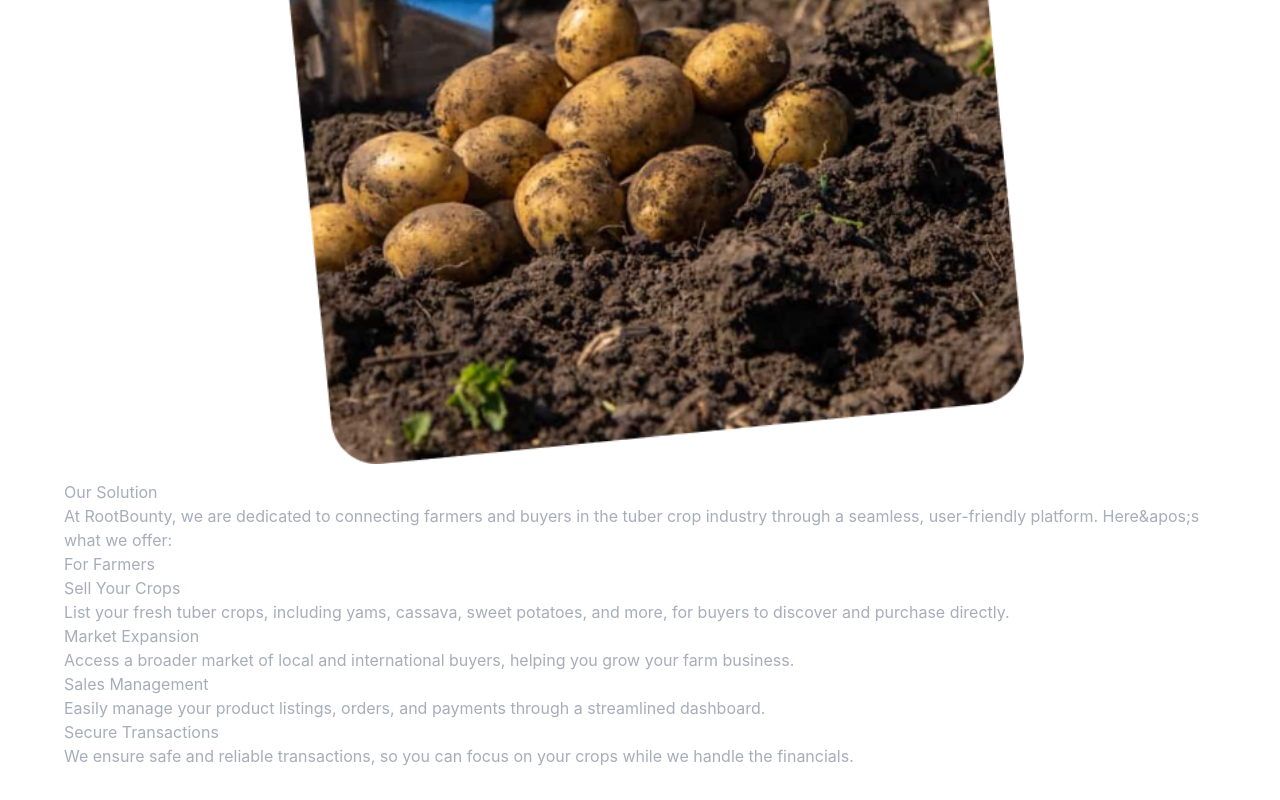
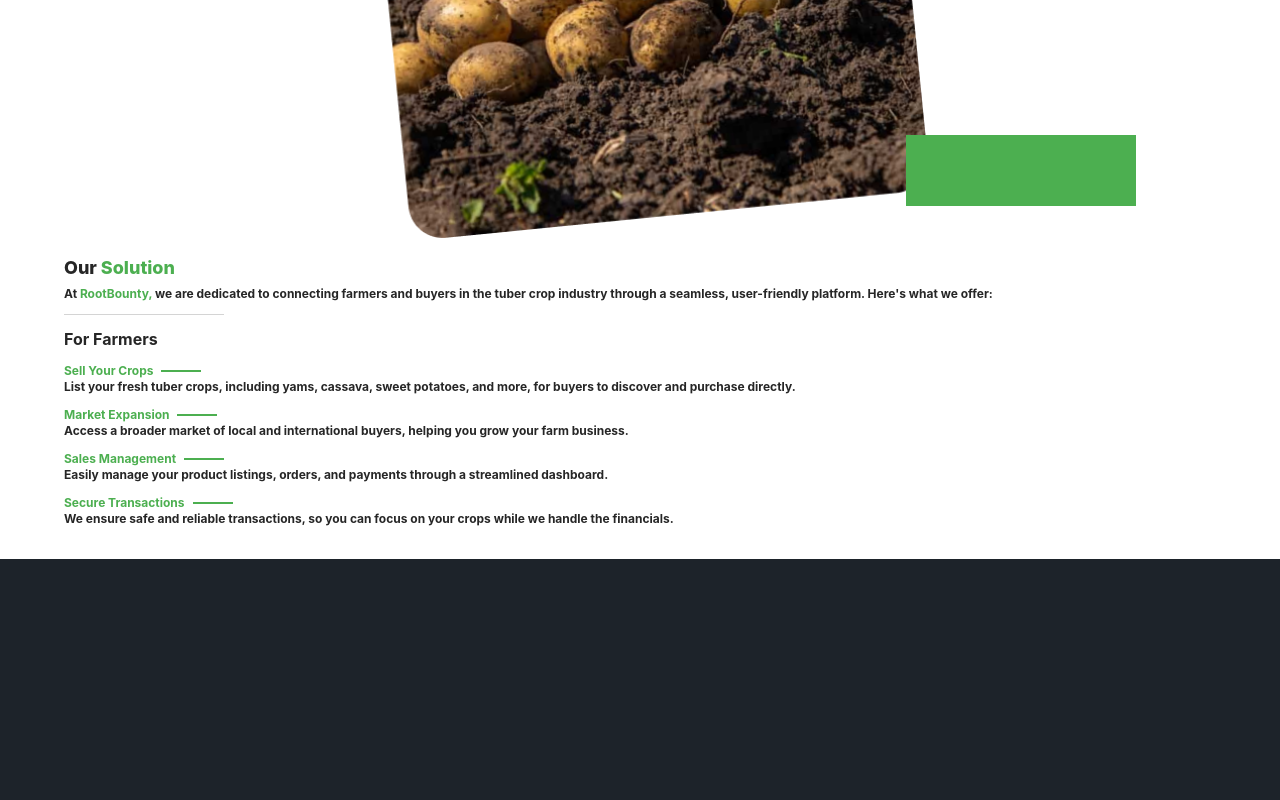
Before and after one commit to paulthadev/rootbounty, a React (Vite) app: page / in a window 1280 px wide. Shown: the part 1276-2076 px from the top of the page. After the commit the page ends 1835 px from the top, so only its background shows below. Built offline with nearby package versions, Linux system fonts and the light colour scheme.

Commit message:
chore: Update WorkShowcase component with dynamic content

```diff
--- a/src/components/landingpage/WorkShowcase.jsx
+++ b/src/components/landingpage/WorkShowcase.jsx
@@ -1,5 +1,6 @@
 import { LazyLoadImage } from "react-lazy-load-image-component";
 import farm from "../../assets/farm.png";
+import rectangle from "../../assets/Rectangle.png";
 import { styles } from "../../styles/styles";
 import { showcases, showH1 } from "../../constants/landing";
 
@@ -9,24 +10,45 @@ function WorkShowcase() {
       <div
         className={`flex flex-col gap-y-4 justify-center ${styles.maxWidth}`}
       >
-        <LazyLoadImage src={farm} className="w-2/3 self-center" />
+        <div className="relative flex justify-center">
+          <LazyLoadImage src={farm} className="w-1/2" />
+          <LazyLoadImage
+            src={rectangle}
+            className="w-1/5 absolute right-20 bottom-8"
+          />
+        </div>
 
-        <div className="">
+        <div className="flex flex-col gap-y-3">
           {showH1.map((item) => (
             <div key={item.id}>
-              <h1>{item.heading}</h1>
-              <p>{item.text}</p>
+              <h1 className="text-lg font-extrabold text-neutral-800">
+                {item.heading}
+                <span className="text-[#4CAF50]">{item.heading2}</span>
+              </h1>
+              <p className="mt-1 text-xs text-neutral-800 font-bold">
+                {item.text} <span className="text-[#4CAF50]">{item.text2}</span>
+                <span>{item.text3}</span>
+              </p>
             </div>
           ))}
 
+          <div className="bg-neutral-300 h-[0.0625rem] max-w-[10rem]"></div>
+
           {showcases.map((items) => (
-            <div key={items.id}>
-              <h2>{items.heading}</h2>
+            <div key={items.id} className="flex flex-col gap-y-3">
+              <h2 className="font-bold text-neutral-800">{items.heading}</h2>
 
               {items.details.map((detail) => (
                 <div key={detail.id}>
-                  <h3>{detail.title}</h3>
-                  <p>{detail.subTitle}</p>
+                  <div className="flex items-center gap-2">
+                    <h3 className="text-xs font-bold text-[#4CAF50]">
+                      {detail.title}
+                    </h3>
+                    <div className="bg-[#4CAF50] h-[0.09rem] w-[2.5rem]"></div>
+                  </div>
+                  <p className="text-xs text-neutral-800 font-bold">
+                    {detail.subTitle}
+                  </p>
                 </div>
               ))}
             </div>
--- a/src/constants/landing.js
+++ b/src/constants/landing.js
@@ -10,8 +10,12 @@ export const heroSectionInfo = [
 export const showH1 = [
   {
     id: 1,
-    heading: "Our Solution",
-    text: " At RootBounty, we are dedicated to connecting farmers and buyers in the tuber crop industry through a seamless, user-friendly platform. Here&apos;s what we offer:",
+    heading: "Our ",
+    heading2: "Solution",
+    text: " At ",
+    text2: "RootBounty, ",
+    text3:
+      "we are dedicated to connecting farmers and buyers in the tuber crop industry through a seamless, user-friendly platform. Here's what we offer:",
   },
 ];
 
```
